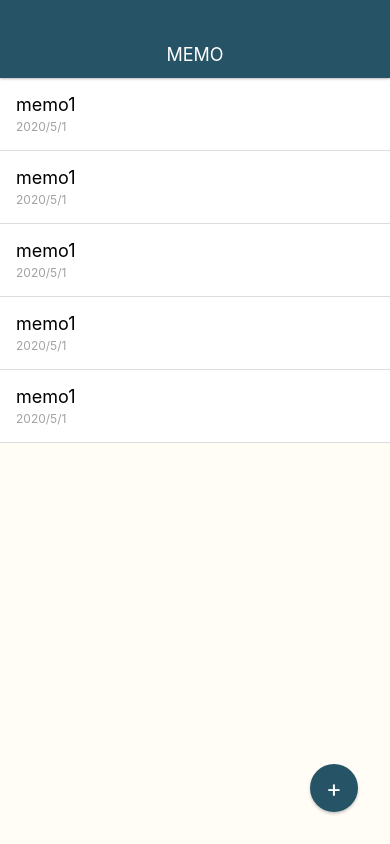
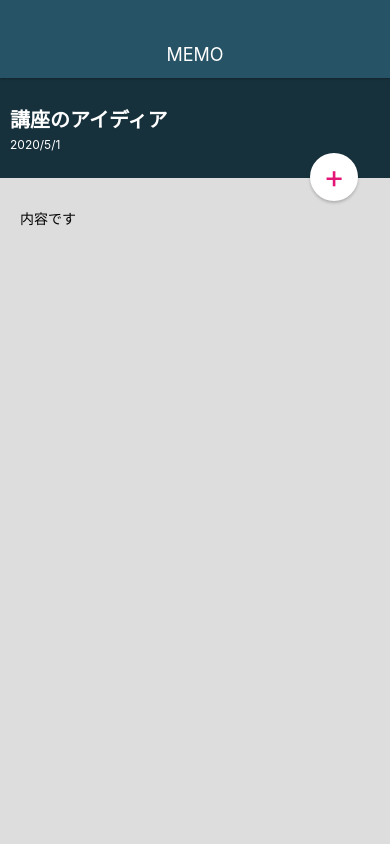
Before and after one commit to nakamuraxx/memoApp2, a React Native app: screen / in a window 390 px wide. Built offline with nearby package versions, Linux system fonts and the light colour scheme.

Commit message:
Style MemoDetailScreen.

```diff
--- a/App.js
+++ b/App.js
@@ -2,13 +2,13 @@ import React from 'react';
 import { StyleSheet, View } from 'react-native';
 
 import Appbar from './src/components/Appbar';
-import MemoListScreen from './src/screens/MemoListScreen';
+import MemoDetailScreen from './src/screens/MemoDetailScreen';
 
 export default function App() {
   return (
     <View style={styles.container}>
       <Appbar />
-      <MemoListScreen />
+      <MemoDetailScreen />
     </View>
   );
 }
--- a/src/elements/CircleButton.js
+++ b/src/elements/CircleButton.js
@@ -3,9 +3,19 @@ import { StyleSheet, View, Text } from 'react-native';
 
 class CircleButton extends React.Component {
   render() {
+    const { style, color } = this.props;
+
+    let bgColor = '#e31676';
+    let textColor = '#fff';
+
+    if (color === 'white') {
+      bgColor = '#fff';
+      textColor = '#e31676';
+    }
+
     return (
-      <View style={styles.circleButton}>
-        <Text style={styles.circleButtonTitle}>
+      <View style={[styles.circleButton, style, { backgroundColor: bgColor }]}>
+        <Text style={[styles.circleButtonTitle, { color: textColor }]}>
           {this.props.children}
         </Text>
       </View>
@@ -20,7 +30,6 @@ const styles = StyleSheet.create({
     right: 32,
     width: 48,
     height: 48,
-    backgroundColor: '#265366',
     borderRadius: 50,
     justifyContent: 'center',
     alignItems: 'center',
@@ -30,8 +39,8 @@ const styles = StyleSheet.create({
     shadowRadius: 3,
   },
   circleButtonTitle: {
-    fontSize: 24,
-    color: '#fff',
+    fontSize: 32,
+    lineHeight: 32,
   },
 
 });
--- /dev/null
+++ b/src/screens/MemoDetailScreen.js
@@ -0,0 +1,68 @@
+import React from 'react';
+import { StyleSheet, View, Text } from 'react-native';
+
+import CircleButton from '../elements/CircleButton';
+
+class MemoDetailScreen extends React.Component {
+  render() {
+    return (
+      <View style={styles.container}>
+        <View>
+          <View style={styles.memoHeader}>
+            <View>
+              <Text style={styles.memoHeaderTitle}>講座のアイディア</Text>
+              <Text style={styles.memoHeaderDate}>2020/5/1</Text>
+            </View>
+          </View>
+        </View>
+
+        <View style={styles.memoContent}>
+          <Text>
+            内容です
+          </Text>
+        </View>
+
+        <CircleButton color="white" style={styles.editButton}>+</CircleButton>
+
+      </View>
+
+    );
+  }
+}
+
+const styles = StyleSheet.create({
+  container: {
+    flex: 1,
+    width: '100%',
+  },
+  memoHeader: {
+    height: 100,
+    backgroundColor: '#17313c',
+    justifyContent: 'center',
+    padding: 10,
+  },
+  memoHeaderTitle: {
+    fontSize: 20,
+    fontWeight: 'bold',
+    color: '#fff',
+    marginBottom: 4,
+  },
+  memoHeaderDate: {
+    fontSize: 12,
+    color: '#fff',
+  },
+  memoContent: {
+    paddingTop: 30,
+    paddingLeft: 20,
+    paddingRight: 20,
+    paddingBottom: 20,
+    backgroundColor: '#ddd',
+    flex: 1,
+  },
+  editButton: {
+    top: 75,
+  },
+
+});
+
+export default MemoDetailScreen;
```
